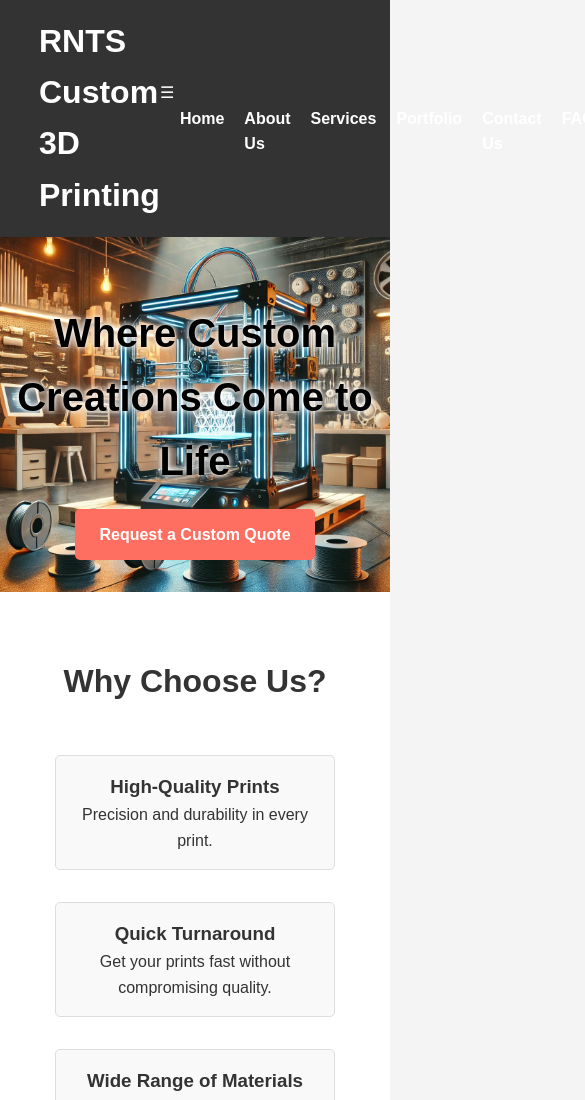
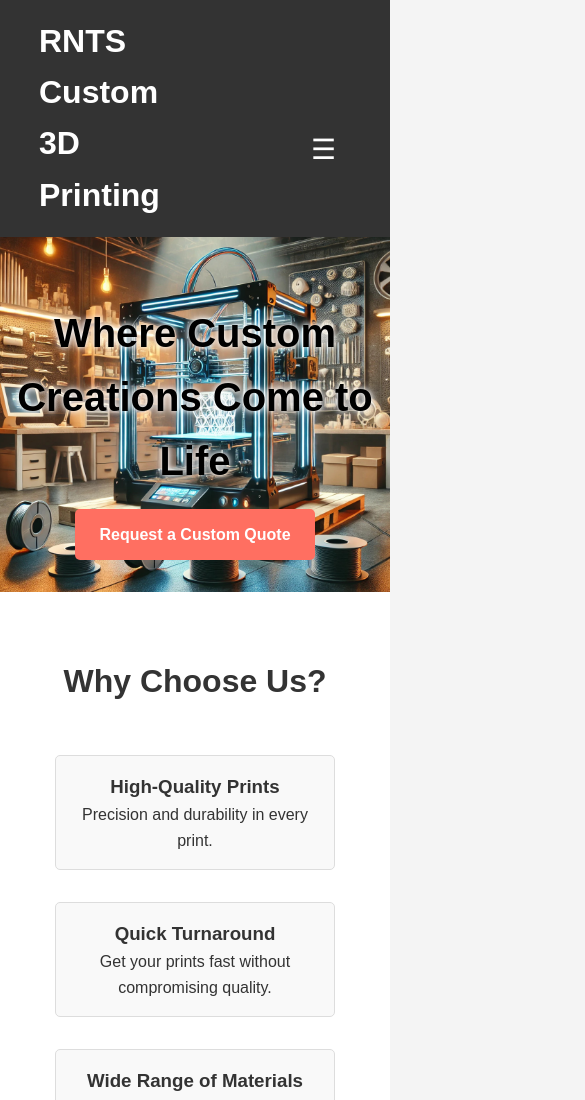
Before and after one commit to c3p0r2d2luke/rnts3d, a plain HTML site: page index.html in a window 390 px wide. Shown: the top 1100 px of the page, 585 px wide, since content can reach past the window. Drawn offline with Linux system fonts and the light colour scheme.

Commit message:
Edit styles.css

```diff
--- a/styles.css
+++ b/styles.css
@@ -267,3 +267,84 @@ footer {
 footer p {
     margin: 0.5rem 0;
 }
+
+/* --- Base Navigation --- */
+nav {
+  background: #fff;
+  position: relative;
+  box-shadow: 0 2px 5px rgba(0,0,0,0.1);
+  z-index: 10;
+}
+
+nav ul {
+  display: flex;
+  flex-wrap: wrap;
+  justify-content: center;
+  align-items: center;
+  list-style: none;
+  margin: 0;
+  padding: 10px;
+  transition: all 0.3s ease;
+}
+
+nav li {
+  margin: 0 10px;
+}
+
+nav a {
+  text-decoration: none;
+  color: #333;
+  font-weight: 600;
+  padding: 8px 12px;
+  border-radius: 6px;
+  transition: background 0.3s;
+}
+
+nav a:hover {
+  background: #eee;
+}
+
+/* --- Hamburger Button --- */
+.menu-toggle {
+  display: none;
+  font-size: 28px;
+  cursor: pointer;
+  position: absolute;
+  top: 10px;
+  right: 15px;
+  user-select: none;
+}
+
+/* --- Mobile Styles --- */
+@media (max-width: 700px) {
+  .menu-toggle {
+    display: block;
+  }
+
+  nav ul {
+    flex-direction: column;
+    align-items: stretch;
+    width: 100%;
+    background: #fff;
+    padding: 0;
+    margin: 0;
+    overflow: hidden;
+    max-height: 0; /* start hidden */
+    transition: max-height 0.4s ease-out; /* slide animation */
+  }
+
+  nav ul.show {
+    max-height: 500px; /* adjust if menu is taller */
+    transition: max-height 0.4s ease-in;
+  }
+
+  nav li {
+    border-top: 1px solid #eee;
+  }
+
+  nav a {
+    display: block;
+    text-align: center;
+    padding: 12px;
+  }
+}
```
